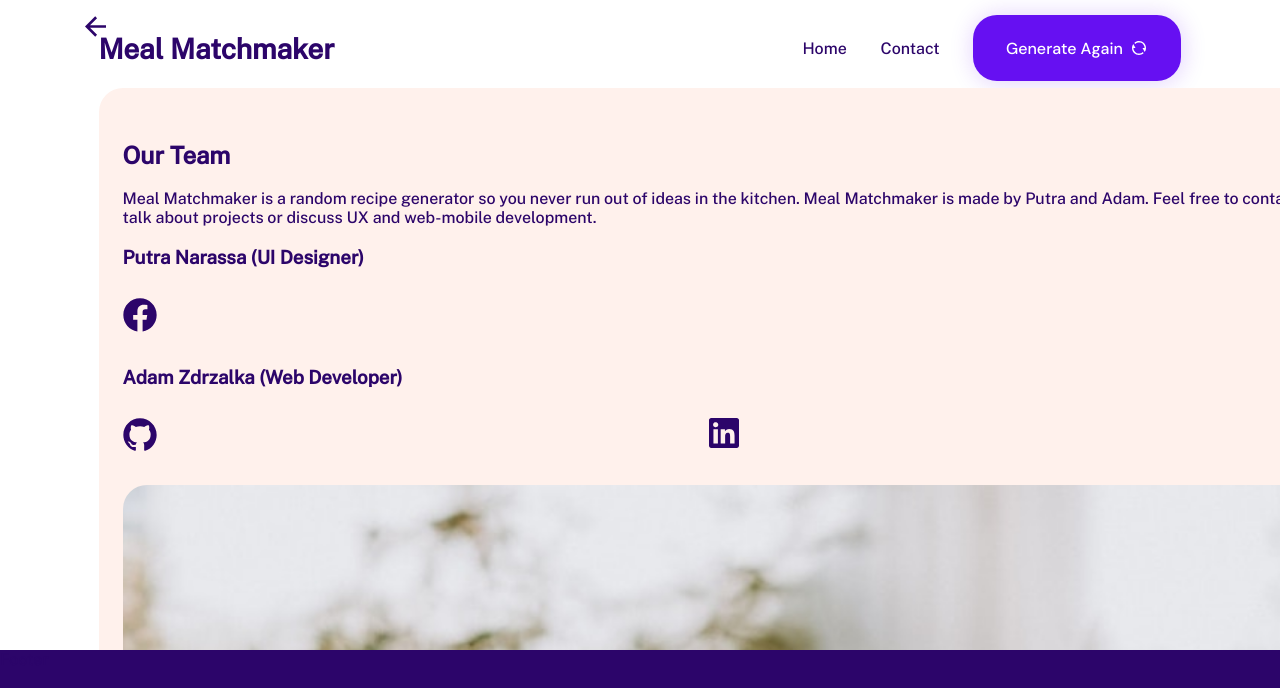
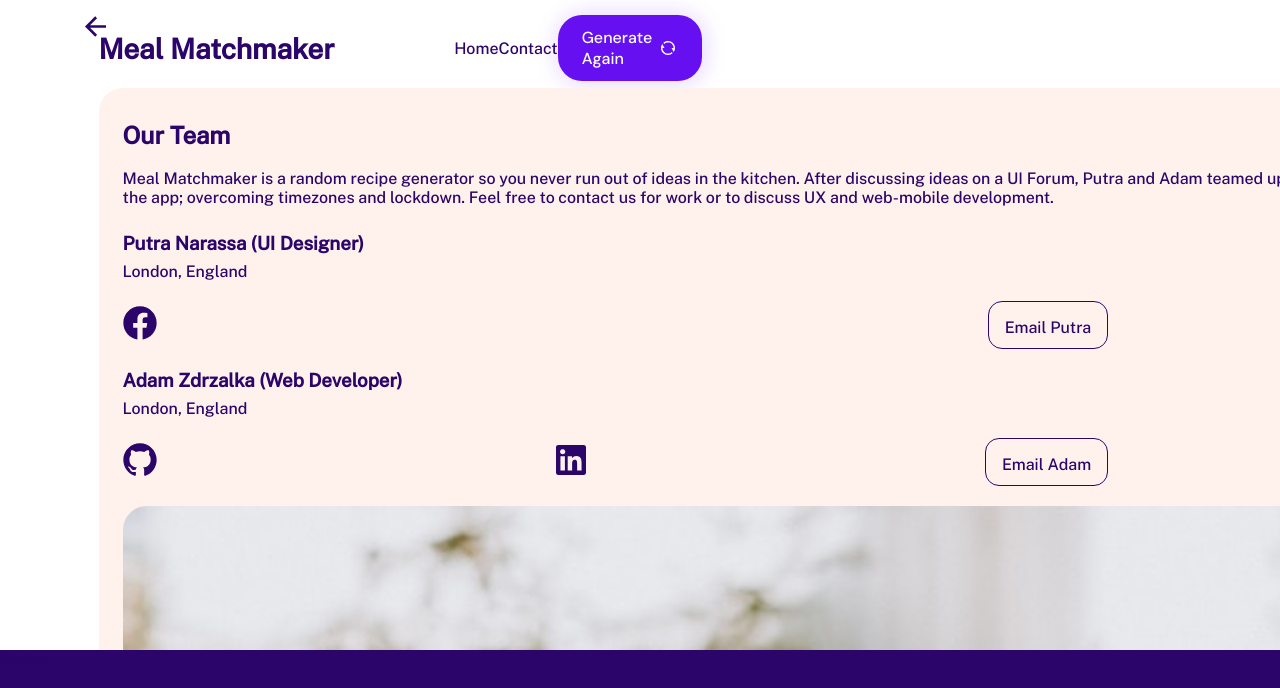
Before and after one commit to moderndayNeo/Meal-Matchmaker, a React (Create React App) app: page /contact in a window 1280 px wide. Shown: the top 688 px of the page. Built offline with nearby package versions, Linux system fonts and the light colour scheme.

Commit message:
feat: Create EmailButton

```diff
--- a/src/Main/ContactPage/ContactPage.css
+++ b/src/Main/ContactPage/ContactPage.css
@@ -30,11 +30,12 @@
     padding: 33px 24px;
 }
 
-.ContactPage .links {
-    width: 50%;
-    display: flex;
-    justify-content: space-between;
-    margin: 30px 0;
+.ContactPage .title {
+    margin-top: 0;
+}
+
+.ContactPage .summary {
+    margin-bottom: 25px;
 }
 
 .ContactPage .developer-image {
--- a/src/Main/ContactPage/ContactPage.tsx
+++ b/src/Main/ContactPage/ContactPage.tsx
@@ -25,25 +25,30 @@ export default function ContactPage() {
 
             <div className="main-wrapper">
                 <main>
-                    <h2>Our Team</h2>
+                    <h2 className="title">Our Team</h2>
                     <p className="summary">
                         Meal Matchmaker is a random recipe generator so you
-                        never run out of ideas in the kitchen. Meal Matchmaker
-                        is made by Putra and Adam. Feel free to contact us to
-                        talk about projects or discuss UX and web-mobile
+                        never run out of ideas in the kitchen. After discussing
+                        ideas on a UI Forum, Putra and Adam teamed up to build
+                        the app; overcoming timezones and lockdown. Feel free
+                        to contact us for work or to discuss UX and web-mobile
                         development.
                     </p>
                     <TeamMember
-                        title="Putra Narassa (UI Designer)"
+                        name="Putra Narassa (UI Designer)"
                         github=""
                         facebook="https://www.facebook.com/putra.narassa"
                         linkedin=""
-                    />
+                        location="London, England"
+                        mailto="adamzdrzalka@outlook.com" // Putra's email
+                        />
                     <TeamMember
-                        title="Adam Zdrzalka (Web Developer)"
+                        name="Adam Zdrzalka (Web Developer)"
                         github="https://github.com/moderndayNeo?tab=repositories"
                         facebook=""
                         linkedin="https://www.linkedin.com/in/adamzdrzalka/"
+                        location="London, England"
+                        mailto="adamzdrzalka@outlook.com"
                     />
 
                     <img
--- /dev/null
+++ b/src/Main/ContactPage/TeamMember/EmailButton/EmailButton.css
@@ -0,0 +1,8 @@
+.EmailButton {
+    padding: 16px;
+    text-decoration: none;
+    height: 48px;
+    border: 1px solid var(--primary-color-dark);
+    border-radius: 14px;
+    color: var(--primary-color-dark)
+}
--- /dev/null
+++ b/src/Main/ContactPage/TeamMember/EmailButton/EmailButton.tsx
@@ -0,0 +1,15 @@
+import React from 'react'
+import './EmailButton.css'
+
+interface EmailButtonProps {
+    mailto: string
+    name: string
+}
+
+export default function EmailButton({ mailto, name }: EmailButtonProps) {
+    return (
+        <a className="EmailButton" href={`mailto:${mailto}`}>
+            Email {name.split(' ')[0]}
+        </a>
+    )
+}
--- a/src/Main/ContactPage/TeamMember/TeamMember.css
+++ b/src/Main/ContactPage/TeamMember/TeamMember.css
@@ -1,3 +1,16 @@
-.TeamMember {
+.TeamMember .links {
+    width: 80%;
+    display: flex;
+    justify-content: space-between;
+    align-items: center;
+    margin: 20px 0;
+}
 
+.TeamMember .name {
+    margin: 8px 0;
 }
+
+.TeamMember .location {
+    font-weight: 200;
+    margin: 0;
+}
--- a/src/Main/ContactPage/TeamMember/TeamMember.tsx
+++ b/src/Main/ContactPage/TeamMember/TeamMember.tsx
@@ -4,23 +4,29 @@ import ContactLink from '../ContactLink/ContactLink'
 import GithubIcon from '../../../media/Icons_Github_dark.svg'
 import LinkedInIcon from '../../../media/Icons_Linkedin_dark.svg'
 import FacebookIcon from '../../../media/Icons_Facebook_dark.svg'
+import EmailButton from './EmailButton/EmailButton'
 
 interface TeamMemberProps {
-    title: string
+    name: string
     github: string
     facebook: string
     linkedin: string
+    location: string
+    mailto: string
 }
 
 export default function TeamMember({
-    title,
+    name,
     github,
     facebook,
     linkedin,
+    location,
+    mailto
 }: TeamMemberProps) {
     return (
         <div className="TeamMember">
-            <h3>{title}</h3>
+            <h3 className="name">{name}</h3>
+            <h4 className="location">{location}</h4>
 
             <div className="links">
                 {facebook && (
@@ -47,6 +53,7 @@ export default function TeamMember({
                         className="linkedin-icon"
                     />
                 )}
+                <EmailButton mailto={mailto} name={name}  />
             </div>
         </div>
     )
--- a/src/Main/Header/Header.css
+++ b/src/Main/Header/Header.css
@@ -3,6 +3,7 @@
     height: 96px;
     justify-content: space-between;
     align-items: center;
+    position: fixed;
 }
 
 .Header .NewRecipeButton {
```
